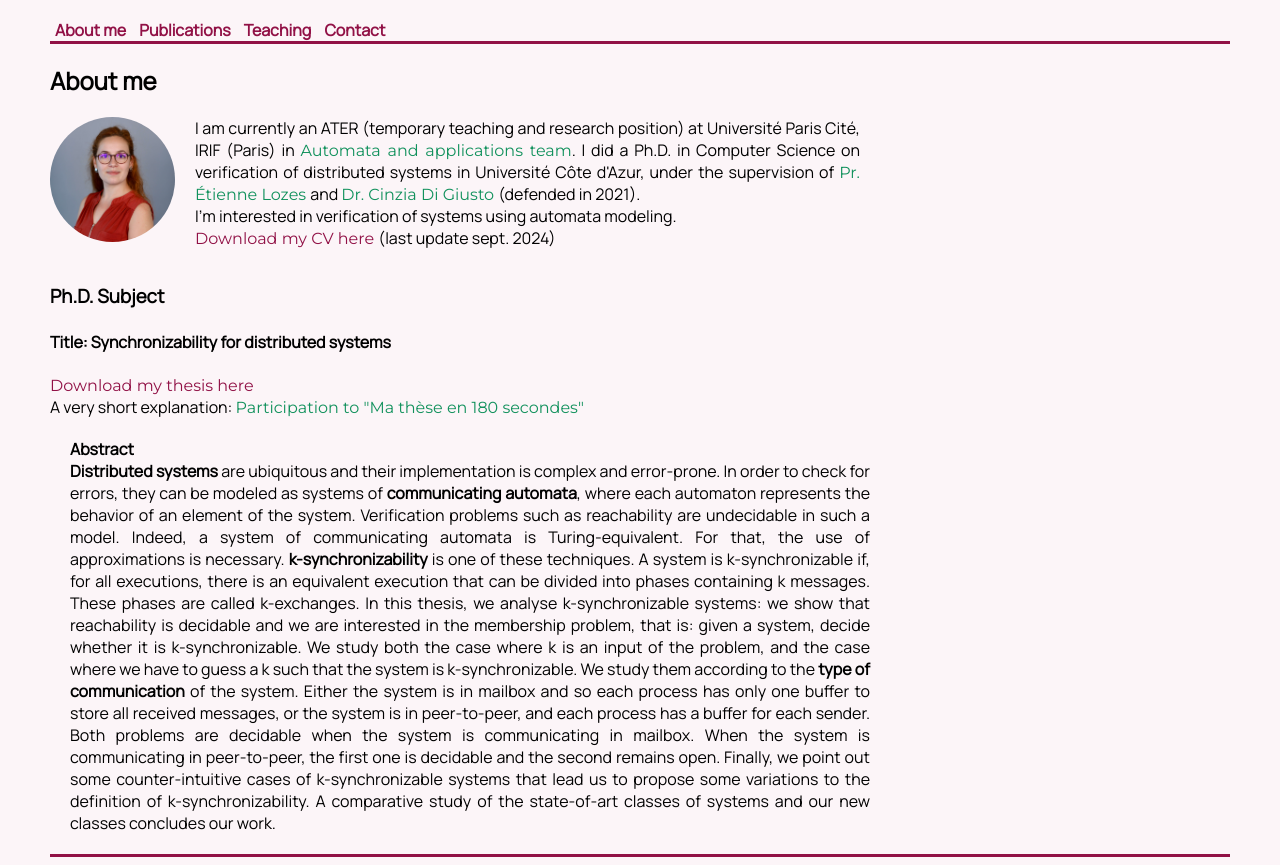
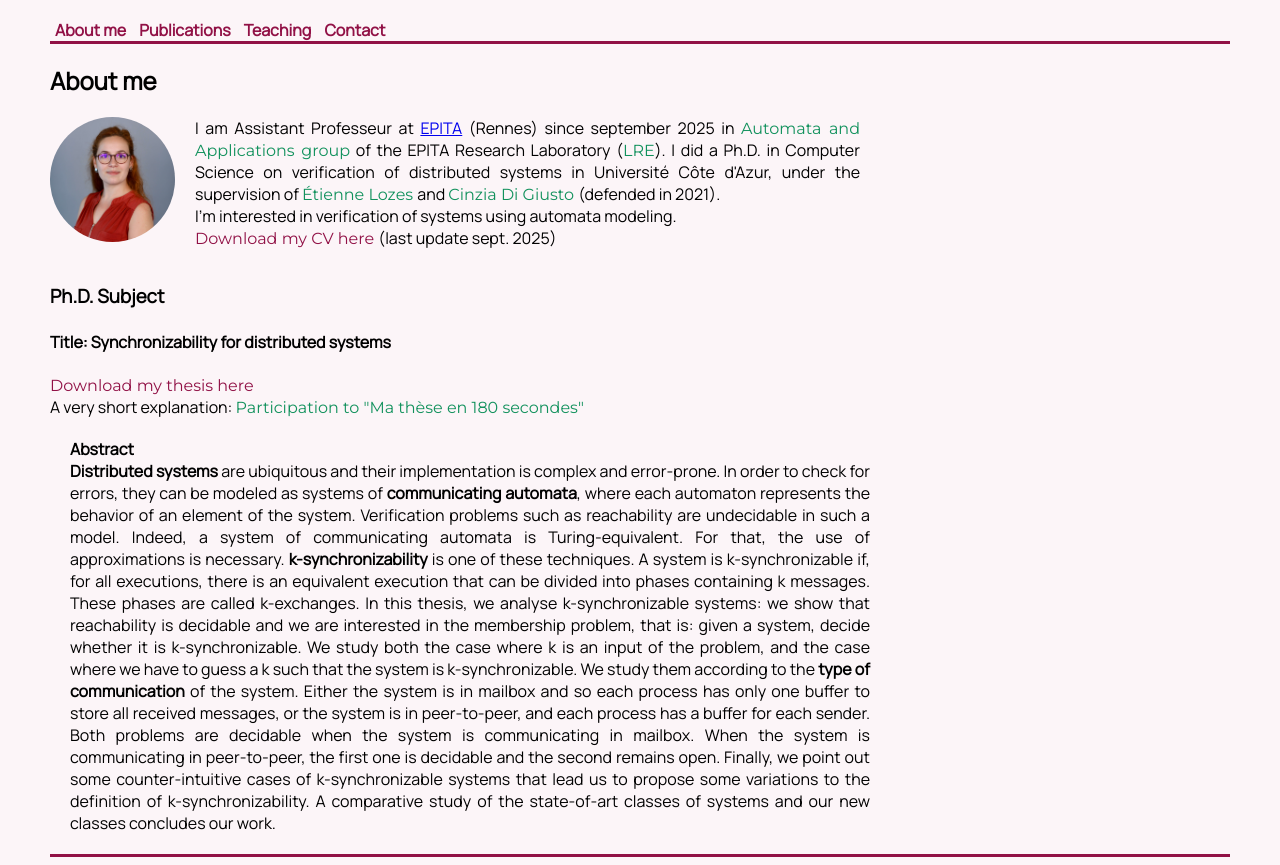
Before and after one commit to l-Laversa/l-Laversa.github.io, a plain HTML site: page index.html in a window 1280 px wide. Shown: the part 68-933 px from the top of the page. Drawn offline with Linux system fonts and the light colour scheme.

Commit message:
mise à jour sept. 2025

```diff
--- a/index.html
+++ b/index.html
@@ -26,12 +26,21 @@
     <img src="images\photo_gdformat.jpg" alt="Laetitia Laversa" width="125xp">
 <div class="presentation">
     <p >
-        I am currently an ATER (temporary teaching and research position) at Université Paris Cité, IRIF (Paris) in
+        I am Assistant Professeur at
+        <a classe="link-intro-extern"
+        target="_blank"
+        title="EPITA"
+        href="https://www.epita.fr/">EPITA</a> (Rennes) since september 2025
+        in
         <a class="link-intro-extern"
         target="_blank"
-        title="Automata and application team"
-        href="https://www.irif.fr/en/equipes/automates/index">
-        Automata and applications team</a>.
+        title="Automata and applications group"
+        href="https://www.lre.epita.fr/teams/automata-and-applications/">
+        Automata and Applications group</a> of the EPITA Research Laboratory
+        (<a class="link-intro-extern"
+        target="_blank"
+        title="LRE"
+        href="https://www.lre.epita.fr/">LRE</a>).
         I did a Ph.D. in Computer Science
         on verification of distributed systems
         in Université Côte d'Azur, under the supervision of
@@ -39,19 +48,19 @@
         target="_blank"
         title="Lozes's website"
         href=https://www.i3s.unice.fr/~elozes>
-            Pr. Étienne Lozes
+            Étienne Lozes
         </a>
         and
         <a class="link-intro-extern"
         target="_blank"
         title="Di Giusto's website"
         href=https://www.i3s.unice.fr/digiusto/node/1>
-            Dr. Cinzia Di Giusto
+            Cinzia Di Giusto
         </a> (defended in 2021).
         <br>
         I'm interested in verification of systems using automata modeling.
         <br>
-        <a title="PDF" class="link-intro-alone-intern" target="_blank" href="pdf\laversa2024.pdf">Download my CV here </a>(last update sept. 2024)
+        <a title="PDF" class="link-intro-alone-intern" target="_blank" href="pdf\laversa2025.pdf">Download my CV here </a>(last update sept. 2025)
     </p>
 </div>
     <div style="clear:both"></div>
```
Also changed, not shown: contact.html (+4 -9 lines), 1 other file.
